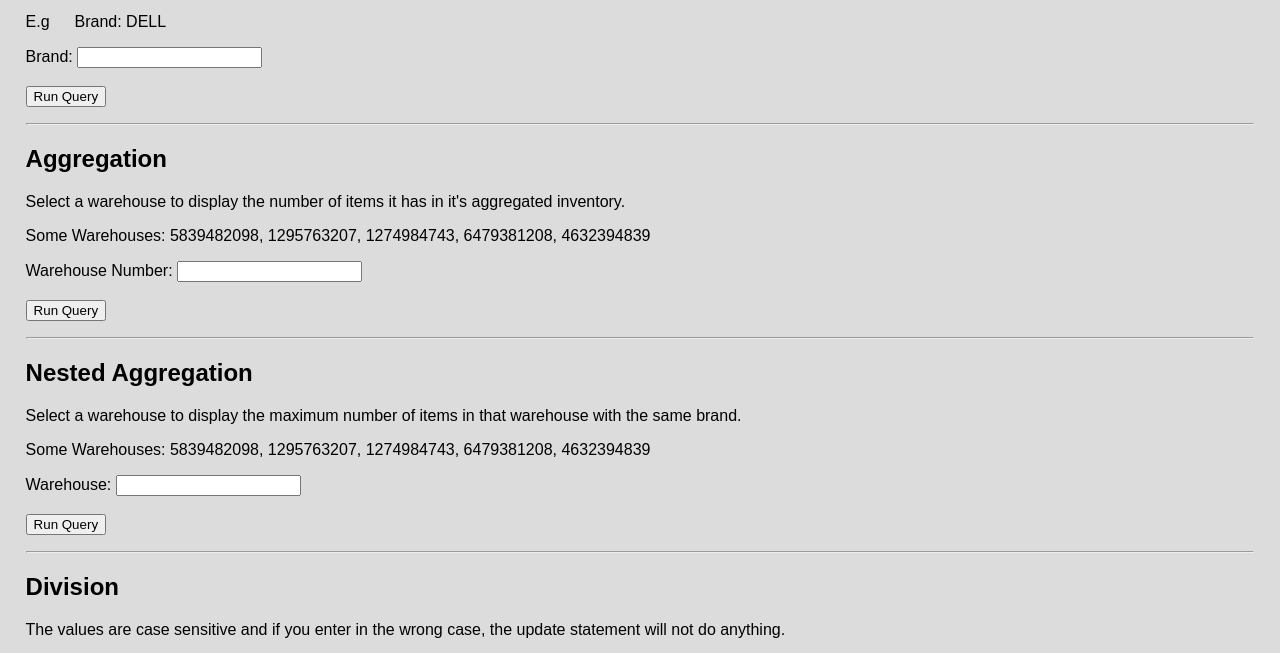
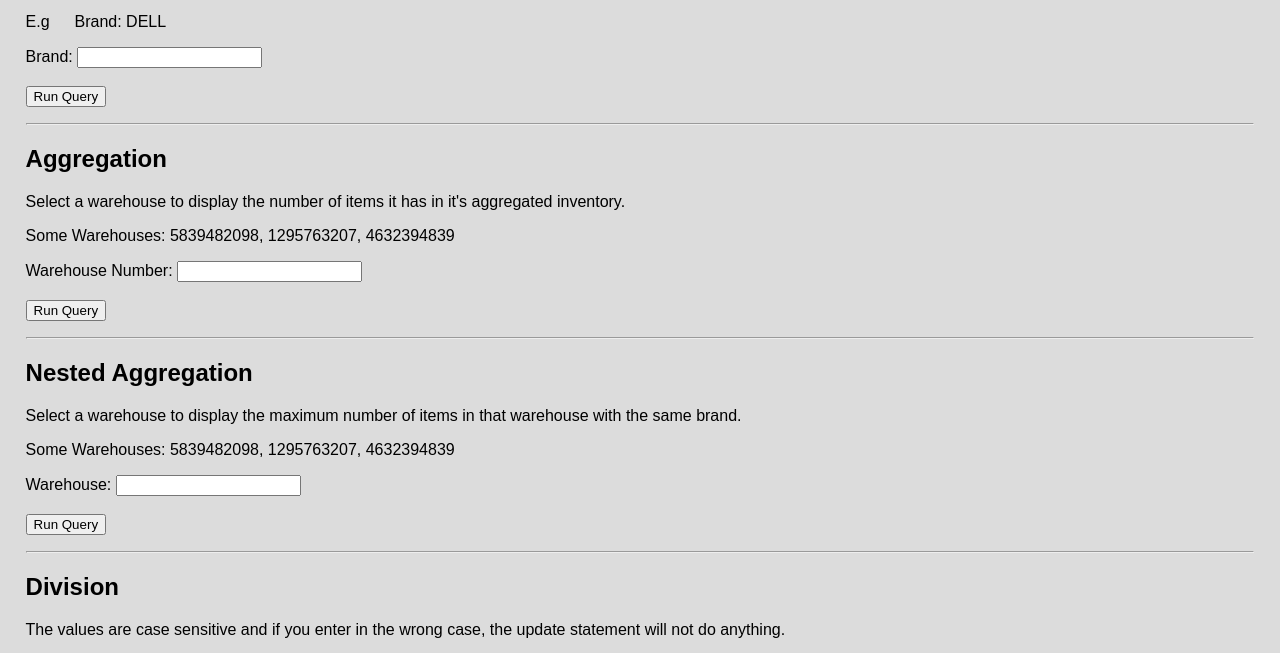
Before and after one commit to edvinkeskin/oryza_sativa_project, a PHP site: page / in a window 1280 px wide. Shown: the part 1394-2047 px from the top of the page. Run offline with PHP 8.4, Linux system fonts and the light colour scheme.

Commit message:
empty warehouses
so that it will no longer suggest empty warehouses, because someone thought empty warehouses are a good idea

```diff
--- a/my_app/public/index.php
+++ b/my_app/public/index.php
@@ -300,7 +300,7 @@
 
         <h2>Aggregation</h2>
         <p>Select a warehouse to display the number of items it has in it's aggregated inventory.
-        <p>Some Warehouses: 5839482098, 1295763207, 1274984743, 6479381208, 4632394839
+        <p>Some Warehouses: 5839482098, 1295763207, 4632394839
         </p>
 
         <form method="POST" action="index.php">
@@ -316,7 +316,7 @@
 
         <h2>Nested Aggregation</h2>
         <p>Select a warehouse to display the maximum number of items in that warehouse with the same brand.
-        <p>Some Warehouses: 5839482098, 1295763207, 1274984743, 6479381208, 4632394839
+        <p>Some Warehouses: 5839482098, 1295763207, 4632394839
         </p>
 
         <form method="POST" action="index.php">
```
